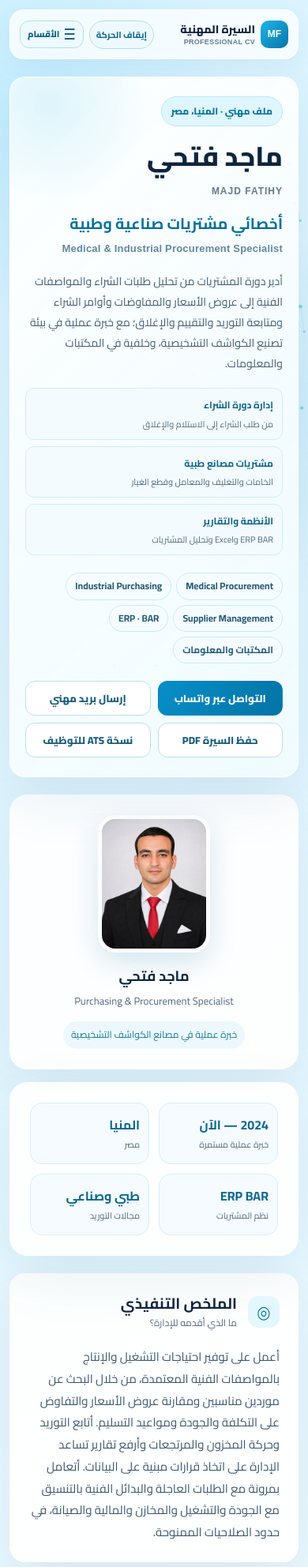
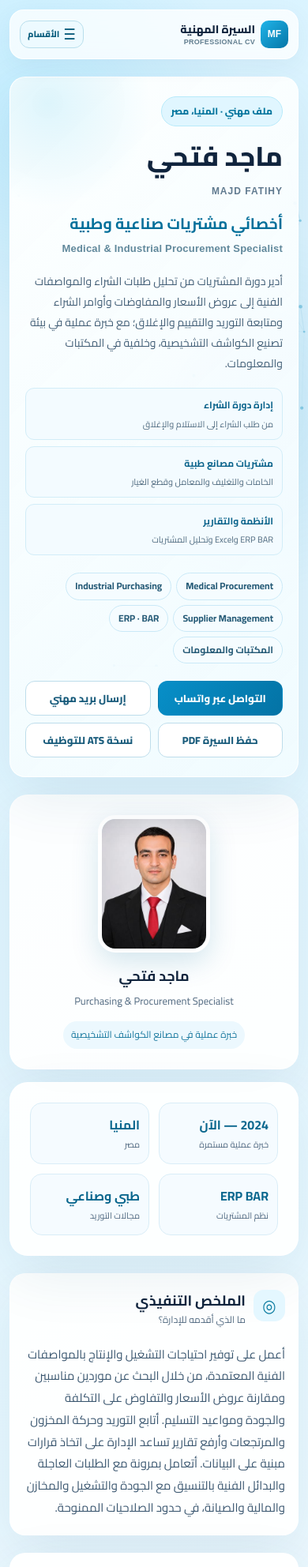
Before and after one commit to majdfatihy/procurement-specialist, a plain HTML site: page index.html in a window 390 px wide. Shown: the top 1984 px of the page at 79% size. Drawn offline with Linux system fonts and the light colour scheme.

Commit message:
Remove motion toggle, raise dropdown above hero and prevent mobile layout overflow

```diff
--- a/index.html
+++ b/index.html
@@ -183,30 +183,37 @@ h1{margin:15px 0 3px;font-size:clamp(36px,5vw,61px);line-height:1.3;letter-spaci
 <style id="cv-enhancements">
 .skip-nav{position:fixed;z-index:20;right:12px;top:-100px;background:#fff;color:#075779;padding:8px 14px;border-radius:8px}
 .skip-nav:focus{top:10px}
-.motion-toggle{border:1px solid #b8deec;border-radius:20px;padding:6px 12px;background:#eef9ff;color:#076387;font:700 12px "Cairo",Tahoma,sans-serif;cursor:pointer}
-.motion-toggle:hover{background:#d9f2fc}
 .hero-values{display:grid;grid-template-columns:repeat(3,minmax(0,1fr));gap:8px;margin-top:18px}
 .hero-values>div{background:#f3fbff;border:1px solid #d2edf8;border-radius:11px;padding:10px 11px}
 .hero-values strong{display:block;font-size:12px;color:#0a638b}
 .hero-values span{display:block;font-size:11px;color:#516c80;line-height:1.65;margin-top:3px}
 .hero-actions .btn{white-space:normal}
 @media(max-width:850px){.hero-values{grid-template-columns:repeat(3,minmax(0,1fr))}}
-@media(max-width:580px){.hero-values{grid-template-columns:1fr}.hero-actions{display:grid;grid-template-columns:1fr 1fr}.hero-actions .btn{min-height:43px}.nav{gap:8px}.motion-toggle{padding:5px 9px}}
-@media print{.skip-nav,#motionToggle{display:none!important}}
+@media(max-width:580px){.hero-values{grid-template-columns:1fr}.hero-actions{display:grid;grid-template-columns:1fr 1fr}.hero-actions .btn{min-height:43px}.nav{gap:8px}}
+@media print{.skip-nav{display:none!important}}
 </style>
 <style id="cv-mobile-header-fix">
-.topbar{position:relative;display:flex;flex-wrap:nowrap;align-items:center;gap:16px;min-height:72px;padding:12px 18px}
+/* Keep all CV panels within narrow mobile viewports without changing their design. */
+.shell,.hero,.section,.grid-two,.advantage-grid,.contact-row,.proc-steps{min-width:0}
+.hero>*,.grid-two>*,.advantage-grid>*,.contact-row>*,.proc-steps>*,.section-head>div{min-width:0}
+.section-head h2,#experience .timeline-job-card h3,.tile h3,.contact{overflow-wrap:break-word}
+@media(max-width:390px){
+ .section-head{align-items:flex-start;gap:10px}
+ .section-head h2{font-size:18px;line-height:1.55}
+ .section{padding:20px 16px}
+}
+.topbar{position:relative;z-index:50;isolation:isolate;overflow:visible;display:flex;flex-wrap:nowrap;align-items:center;gap:16px;min-height:72px;padding:12px 18px}
 .topbar .brand{flex:none;gap:10px;font-size:15px;line-height:1.45;text-decoration:none}
 .topbar .brand small{display:block;color:#637f90;font:700 10px/1.5 Arial,sans-serif;letter-spacing:1px}
 .desktop-nav{display:flex;flex-wrap:nowrap;gap:14px;align-items:center;white-space:nowrap;font-size:12px}
 .desktop-nav a{white-space:nowrap}
 .header-controls{display:flex;align-items:center;gap:10px;margin-inline-start:auto;flex:none}
-.mobile-menu{display:none;position:relative}
+.mobile-menu{display:none;position:relative;z-index:60}
 .mobile-menu summary{list-style:none;display:flex;gap:8px;align-items:center;justify-content:center;cursor:pointer;border:1px solid #b8deec;border-radius:12px;background:#edfaff;color:#075c7c;padding:7px 12px;font-size:12px;font-weight:800;white-space:nowrap;user-select:none}
 .mobile-menu summary::-webkit-details-marker{display:none}
 .mobile-menu summary span{font-size:19px;line-height:1}
 .mobile-menu[open] summary{background:#d9f2fa}
-.mobile-nav{position:absolute;z-index:20;top:calc(100% + 10px);left:0;width:min(310px,calc(100vw - 38px));display:grid;grid-template-columns:repeat(2,minmax(0,1fr));gap:6px;padding:12px;border:1px solid #c8e6f3;border-radius:15px;background:#fff;box-shadow:0 18px 35px rgba(10,61,91,.17)}
+.mobile-nav{position:absolute;z-index:100;top:calc(100% + 10px);left:0;width:min(310px,calc(100vw - 38px));display:grid;grid-template-columns:repeat(2,minmax(0,1fr));gap:6px;padding:12px;border:1px solid #c8e6f3;border-radius:15px;background:#fff;opacity:1;box-shadow:0 18px 35px rgba(10,61,91,.17)}
 .mobile-nav a{display:block;color:#1b5e7b;padding:11px 7px;text-align:center;border-radius:9px;background:#f1faff;font-size:13px;font-weight:800}
 .mobile-nav a:hover,.mobile-nav a:focus-visible{background:#d8f2fd}
 .hero-main h1{display:block;width:100%;margin:12px 0 7px;font-size:clamp(34px,4.5vw,54px);line-height:1.5;letter-spacing:0;overflow-wrap:break-word}
@@ -220,7 +227,6 @@ h1{margin:15px 0 3px;font-size:clamp(36px,5vw,61px);line-height:1.3;letter-spaci
 .topbar .brand-mark{width:35px;height:35px;border-radius:10px;font-size:12px}
 .topbar .brand small{font-size:9px;letter-spacing:.3px}
 .header-controls{gap:7px}
-.header-controls .motion-toggle{padding:7px 8px;font-size:11px;white-space:nowrap}
 .mobile-menu summary{font-size:11px;padding:6px 9px;gap:5px}
 .hero-main{padding:24px 19px}
 .hero-main h1{font-size:clamp(34px,8.7vw,45px);line-height:1.55;margin:12px 0 8px}
@@ -231,7 +237,6 @@ h1{margin:15px 0 3px;font-size:clamp(36px,5vw,61px);line-height:1.3;letter-spaci
 @media(max-width:370px){
 .topbar .brand{font-size:12px}
 .topbar .brand small{font-size:8px}
-.header-controls .motion-toggle{padding:6px;font-size:10px}
 .mobile-menu summary{font-size:10px;padding:6px}
 }
 @media print{.mobile-menu,.header-controls{display:none!important}}
@@ -245,7 +250,6 @@ h1{margin:15px 0 3px;font-size:clamp(36px,5vw,61px);line-height:1.3;letter-spaci
 <a class="brand" href="#top"><span class="brand-mark" aria-hidden="true">MF</span><span>السيرة المهنية<small>PROFESSIONAL CV</small></span></a>
 <nav class="nav desktop-nav" aria-label="أقسام السيرة الذاتية"><a href="#advantages">ما يميزني</a><a href="#experience">الخبرة</a><a href="#specializations">التخصصات</a><a href="#education">المؤهل</a><a href="#skills">المهارات</a><a href="#contact">التواصل</a></nav>
 <div class="header-controls">
-<button id="motionToggle" class="motion-toggle" type="button" aria-pressed="false" aria-label="إيقاف حركة الخلفية" title="إيقاف حركة الخلفية">إيقاف الحركة</button>
 <details class="mobile-menu"><summary><span aria-hidden="true">☰</span> الأقسام</summary>
 <nav class="mobile-nav" aria-label="قائمة أقسام السيرة"><a href="#advantages">ما يميزني</a><a href="#experience">الخبرة</a><a href="#specializations">التخصصات</a><a href="#education">المؤهل</a><a href="#skills">المهارات</a><a href="#contact">التواصل</a></nav>
 </details>
@@ -422,10 +426,7 @@ h1{margin:15px 0 3px;font-size:clamp(36px,5vw,61px);line-height:1.3;letter-spaci
   if(!ctx)return;
   var reduced=matchMedia('(prefers-reduced-motion: reduce)').matches,small=matchMedia('(max-width: 700px)').matches;
   document.querySelectorAll('.mobile-nav a').forEach(function(link){link.addEventListener('click',function(){var menu=link.closest('details');if(menu)menu.open=false;});});
-  var paused=reduced, toggle=document.getElementById('motionToggle');
-  function motionState(){if(toggle){toggle.textContent=paused?'تشغيل الحركة':'إيقاف الحركة';toggle.setAttribute('aria-pressed',String(paused));toggle.setAttribute('aria-label',paused?'تشغيل حركة الخلفية':'إيقاف حركة الخلفية');}}
-  if(toggle)toggle.addEventListener('click',function(){paused=!paused;motionState();if(paused){cancelAnimationFrame(raf);raf=0;mouse.active=false;}else{last=0;raf=requestAnimationFrame(draw);}});
-  motionState();
+  var paused=reduced;
   var w=0,h=0,dpr=1,nodes=[],mouse={x:-900,y:-900,active:false},scrollKick=0,pulses=[],raf=0,last=0;
   var density=small?23:50,linkDistance=small?135:165,maxFps=small?24:36;
   var rand=function(min,max){return min+Math.random()*(max-min)};
```
